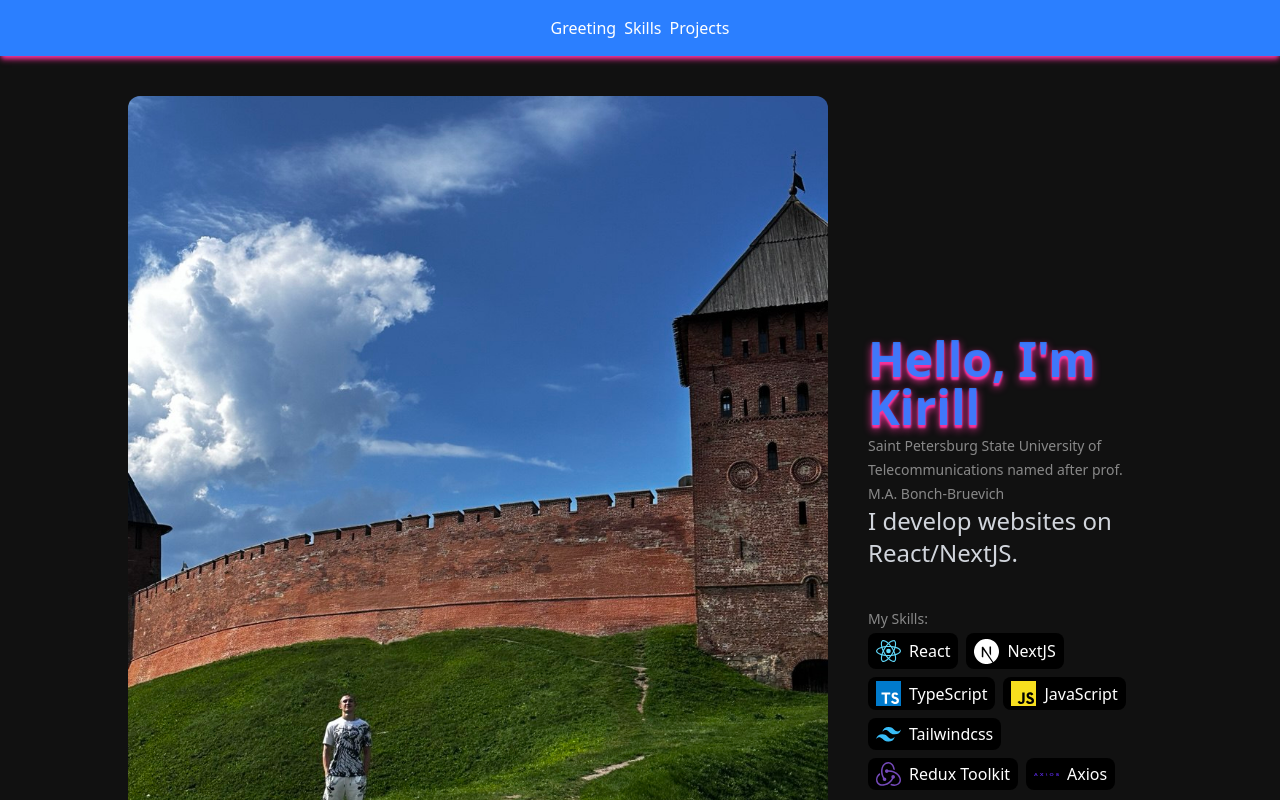
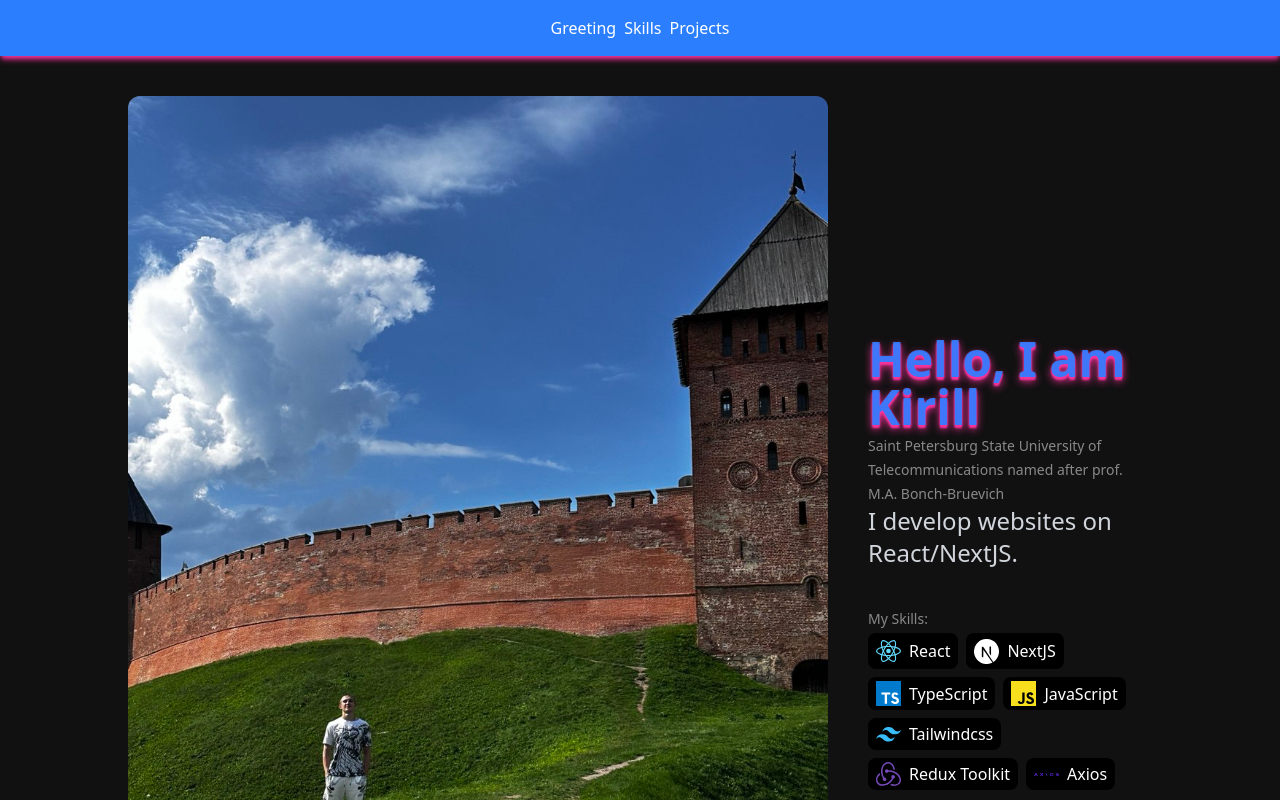
Before and after one commit to Kirill-Ant1511/portfolio, a Next.js app: page / in a window 1280 px wide. Shown: the top 800 px of the page. Built offline with nearby package versions, Linux system fonts and the light colour scheme.

Commit message:
Подготовка к деплою

```diff
--- a/src/components/Greeting.tsx
+++ b/src/components/Greeting.tsx
@@ -19,7 +19,7 @@ export function Greeting() {
 			<div className='w-2/3'>
 				<div className='space-y-0.5'>
 					<h1 className='text-5xl font-bold text-shadow-lg text-shadow-pink-500 text-blue-500/90'>
-						Hello, I'm Kirill
+						Hello, I am Kirill
 					</h1>
 					<a
 						href='https://www.sut.ru/'
--- a/src/components/Projects.tsx
+++ b/src/components/Projects.tsx
@@ -1,9 +1,7 @@
 import { projects } from '@/data/project.data'
 import { ProjectCard } from './Cards/ProjectCard'
 
-interface Props {}
-
-export function Projects({}: Props) {
+export function Projects() {
 	return (
 		<div
 			id='Projects'
--- a/src/components/modals/ProjectModal.tsx
+++ b/src/components/modals/ProjectModal.tsx
@@ -1,8 +1,6 @@
 import { createPortal } from 'react-dom'
 
-interface Props {}
-
-export function ProjectModal({}: Props) {
+export function ProjectModal() {
 	return createPortal(
 		<div>
 			<h1>ProjectModal</h1>
```
Also changed, not shown: package.json (+5 -3 lines).
